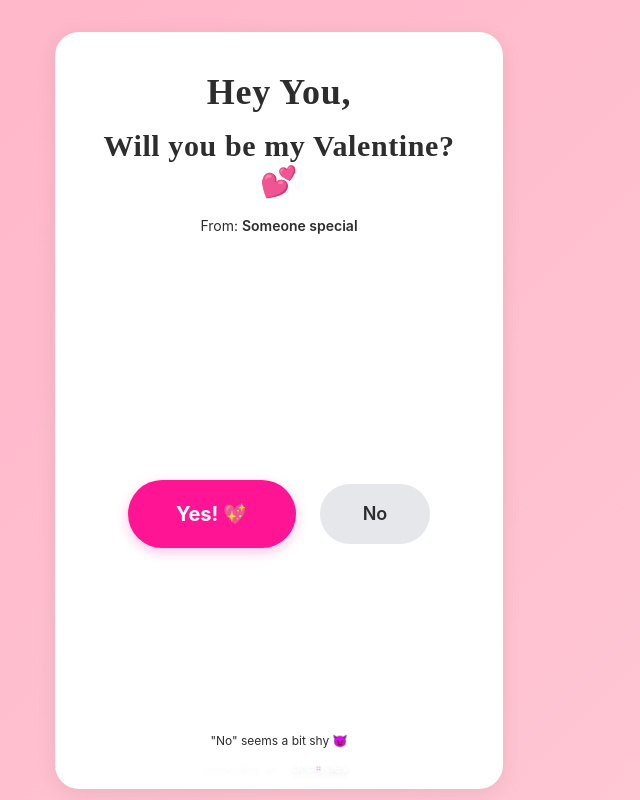
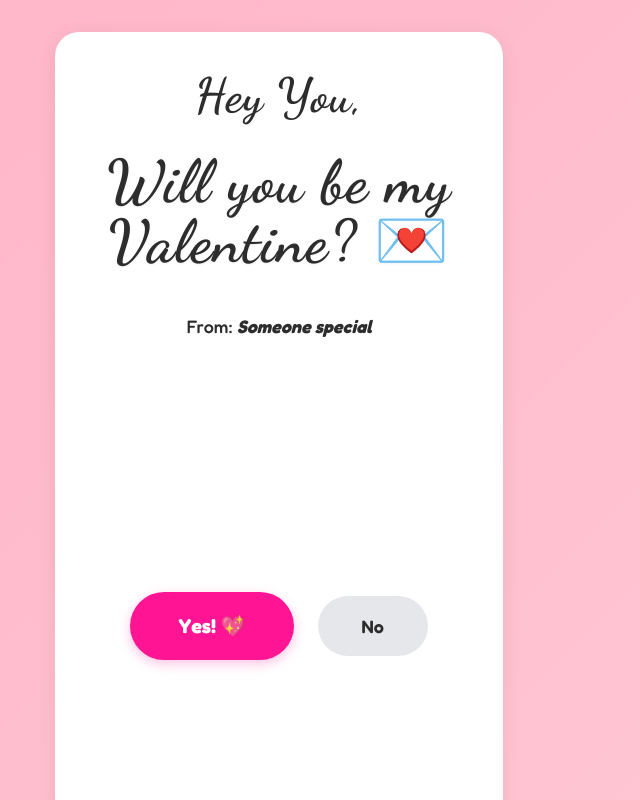
Before and after one commit to droxhub/Valentine-Website, a Next.js app: page /proposal in a window 1280 px wide. Shown: the top 800 px of the page, without its empty margins (361-1001 px from the left). Built offline with nearby package versions, Linux system fonts and the light colour scheme.

Commit message:
the desing updated

```diff
--- a/app/globals.css
+++ b/app/globals.css
@@ -27,21 +27,15 @@ body {
   background: linear-gradient(135deg, #ffb3c6 0%, #ffc9d6 100%);
   min-height: 100vh;
   font-family:
-    "Inter",
-    -apple-system,
-    BlinkMacSystemFont,
-    sans-serif;
+    var(--font-fredoka), "Comic Sans MS", "Comic Sans", cursive, sans-serif;
   -webkit-font-smoothing: antialiased;
   -moz-osx-font-smoothing: grayscale;
   text-rendering: optimizeLegibility;
   overflow-x: hidden;
 }
 
-h1,
-h2,
-h3,
 .romantic-text {
-  font-family: "Dancing Script", "Great Vibes", cursive;
+  font-family: var(--font-dancing-script), "Great Vibes", cursive;
   font-weight: 700;
   letter-spacing: 0.02em;
   color: var(--valentine-text-dark);
--- a/app/layout.tsx
+++ b/app/layout.tsx
@@ -1,5 +1,18 @@
 import type { Metadata } from "next";
+import { Fredoka, Dancing_Script } from "next/font/google";
 import "./globals.css";
+
+const fredoka = Fredoka({
+  subsets: ["latin"],
+  variable: "--font-fredoka",
+  weight: ["300", "400", "500", "600", "700"],
+});
+
+const dancingScript = Dancing_Script({
+  subsets: ["latin"],
+  variable: "--font-dancing-script",
+  weight: ["400", "500", "600", "700"],
+});
 
 export const metadata: Metadata = {
   title: "Valentine Proposal 💕 | Will You Be Mine?",
@@ -16,23 +29,29 @@ export default function RootLayout({
 }: Readonly<{ children: React.ReactNode }>) {
   return (
     <html lang="en">
-      <body>
-        {children}
+      <body
+        className={`${fredoka.variable} ${dancingScript.variable} font-fredoka flex flex-col min-h-screen`}
+      >
+        <div className="flex-1 flex flex-col">{children}</div>
+        <div className="flex justify-center py-4 pointer-events-none relative z-30">
           <a
             href="https://www.droxdev.com"
             target="_blank"
             rel="noopener noreferrer"
-          className="fixed bottom-4 left-1/2 -translate-x-1/2 z-[9999] flex items-center gap-2 opacity-70 hover:opacity-100 transition-opacity duration-300 pointer-events-auto cursor-pointer"
+            className="flex items-center gap-2
+                       bg-black/20 backdrop-blur-md px-4 py-1.5 rounded-full border border-black/10 shadow-lg
+                       opacity-90 hover:opacity-100 transition-all duration-300 pointer-events-auto cursor-pointer hover:scale-105"
           >
-          <span className="text-white/80 text-[10px] uppercase tracking-widest font-light drop-shadow-md">
+            <span className="text-white/95 text-[10px] uppercase tracking-widest font-medium drop-shadow-sm">
               Powered by
             </span>
             <img
               src="/drox-logo.png"
               alt="Drox Logo"
-            className="h-8 w-auto drop-shadow-md"
+              className="h-6 w-auto drop-shadow-sm"
             />
           </a>
+        </div>
       </body>
     </html>
   );
--- a/app/page.tsx
+++ b/app/page.tsx
@@ -2,7 +2,7 @@ import CreateLinkForm from "@/components/CreateLinkForm";
 
 export default function HomePage() {
   return (
-    <main className="relative min-h-screen flex items-center justify-center px-4 py-8 md:py-12">
+    <main className="relative flex-1 flex items-center justify-center px-4 py-8 md:py-12">
       <div className="relative z-10 max-w-md w-full">
         {/* Hero Section */}
         <div className="text-center mb-6 md:mb-8">
--- a/app/proposal/page.tsx
+++ b/app/proposal/page.tsx
@@ -12,21 +12,21 @@ function ProposalContent() {
   const [isAccepted, setIsAccepted] = useState(false);
 
   return (
-    <main className="relative min-h-screen flex items-center justify-center px-4 py-8">
+    <main className="relative flex-1 flex items-center justify-center px-4 py-8">
       <div className="relative z-10 max-w-md w-full">
         {/* Proposal Card - Hide completely when accepted */}
         {!isAccepted && (
           <div className="glass-premium rounded-3xl p-8 sm:p-10 animate-scale-in">
-            <div className="text-center mb-8 space-y-4">
-              <h1 className="text-3xl md:text-4xl romantic-text text-valentine-text-dark leading-tight">
+            <div className="text-center mb-8 md:mb-10 flex flex-col items-center gap-6">
+              <h1 className="text-3xl md:text-5xl romantic-text text-valentine-text-dark leading-tight">
                 Hey {toName},
               </h1>
-              <h2 className="text-2xl md:text-3xl romantic-text text-valentine-primary leading-tight">
-                Will you be my Valentine? 💕
+              <h2 className="text-4xl md:text-6xl romantic-text text-valentine-primary leading-tight drop-shadow-sm py-2">
+                Will you be my <br /> Valentine? 💌
               </h2>
-              <p className="text-sm text-valentine-text-light mt-4">
+              <p className="text-base md:text-lg text-valentine-text-light/80 mt-2 font-medium">
                 From:{" "}
-                <span className="font-semibold text-valentine-primary">
+                <span className="font-bold text-valentine-primary italic">
                   {fromName}
                 </span>
               </p>
@@ -54,7 +54,7 @@ export default function ProposalPage() {
   return (
     <Suspense
       fallback={
-        <div className="min-h-screen flex items-center justify-center">
+        <div className="flex-1 flex items-center justify-center">
           <div className="text-white text-fluid-xl animate-pulse">
             Loading...
           </div>
--- a/components/CelebrationAnimation.tsx
+++ b/components/CelebrationAnimation.tsx
@@ -79,7 +79,7 @@ export default function CelebrationAnimation({
         {showNames && (
           <div className="space-y-8 animate-scale-in">
             {/* Main "YES" Message */}
-            <h1 className="text-6xl md:text-8xl font-bold text-valentine-primary drop-shadow-sm tracking-wide">
+            <h1 className="text-6xl md:text-8xl font-bold romantic-text drop-shadow-sm tracking-wide">
               YES! 💖
             </h1>
 
```
Lines whose indentation alone changed are shown as unchanged.
